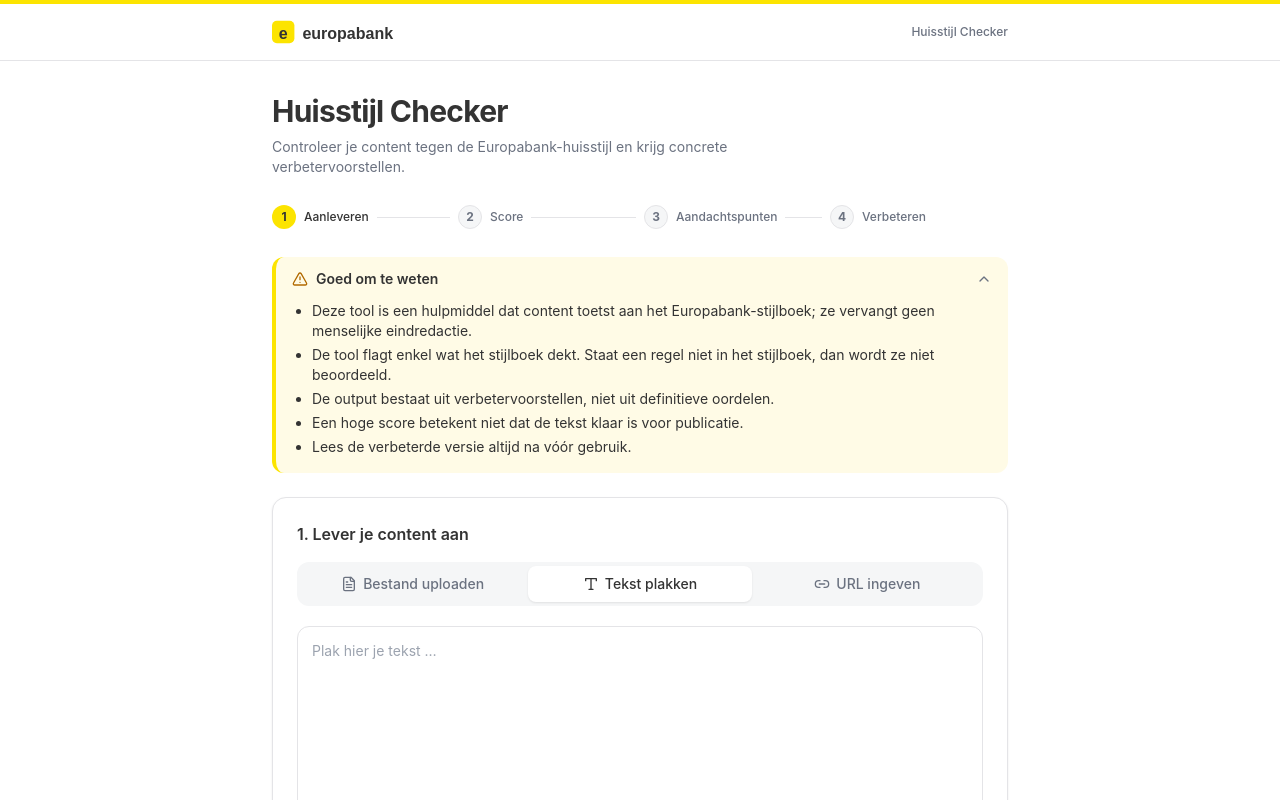
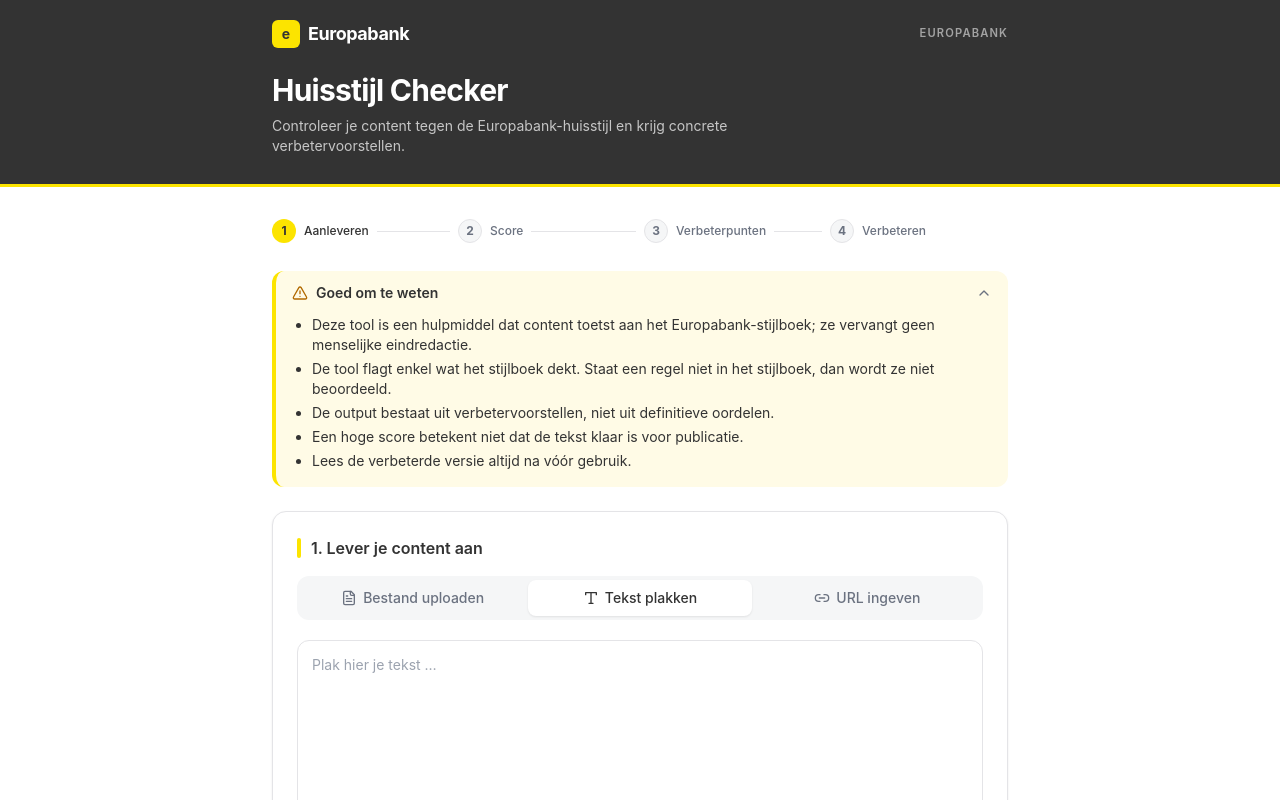
Before and after one commit to aitoolkitbe/eb-huisstijl-checker, a Next.js app: page / in a window 1280 px wide. Shown: the top 800 px of the page. Built offline with nearby package versions, Linux system fonts and the light colour scheme.

Commit message:
Add files via upload

```diff
--- a/app/globals.css
+++ b/app/globals.css
@@ -43,6 +43,22 @@
 *:focus-visible {
   outline: 3px solid var(--eb-ink);
   outline-offset: 2px;
+}
+
+/* Sectiekoppen in kaarten krijgen een geel accentstreepje (eigen look Tool 2). */
+.eb-card h2 {
+  position: relative;
+  padding-left: 14px;
+}
+.eb-card h2::before {
+  content: "";
+  position: absolute;
+  left: 0;
+  top: 0.15em;
+  bottom: 0.15em;
+  width: 4px;
+  border-radius: 2px;
+  background-color: var(--eb-primary);
 }
 
 /* --- Herbruikbare klassen ------------------------------------------------- */
--- a/app/page.tsx
+++ b/app/page.tsx
@@ -100,39 +100,32 @@
 
   return (
     <div className="min-h-screen">
-      {/* Dunne merk-accentbar bovenaan */}
-      <div style={{ height: 4, backgroundColor: "var(--eb-primary)" }} />
-
-      {/* Header */}
-      <header
-        className="sticky top-0 z-10 border-b backdrop-blur"
-        style={{
-          borderColor: "var(--eb-border)",
-          backgroundColor: "rgba(255,255,255,0.85)",
-        }}
-      >
-        <div className="mx-auto flex max-w-3xl items-center justify-between px-4 py-3">
-          <Logo />
-          <span
-            className="hidden text-xs font-medium sm:inline"
-            style={{ color: "var(--eb-muted)" }}
+      {/* Donkere hero-kop met titel; gele accentlijn onderaan */}
+      <header style={{ backgroundColor: "var(--eb-ink)" }}>
+        <div className="mx-auto max-w-3xl px-4 pb-7 pt-5">
+          <div className="mb-6 flex items-center justify-between">
+            <Logo />
+            <span
+              className="text-[0.7rem] font-semibold uppercase tracking-widest"
+              style={{ color: "rgba(255,255,255,0.55)" }}
+            >
+              Europabank
+            </span>
+          </div>
+          <h1 className="text-2xl font-bold tracking-tight text-white sm:text-3xl">
+            {uiText.app.title}
+          </h1>
+          <p
+            className="mt-2 max-w-xl text-sm"
+            style={{ color: "rgba(255,255,255,0.72)" }}
           >
-            {uiText.app.title}
-          </span>
+            {uiText.app.subtitle}
+          </p>
         </div>
+        <div style={{ height: 3, backgroundColor: "var(--eb-primary)" }} />
       </header>
 
       <main className="mx-auto max-w-3xl px-4 py-8">
-        {/* Titelblok */}
-        <div className="mb-7">
-          <h1 className="text-2xl font-bold tracking-tight sm:text-3xl">
-            {uiText.app.title}
-          </h1>
-          <p className="mt-2 max-w-xl text-sm" style={{ color: "var(--eb-muted)" }}>
-            {uiText.app.subtitle}
-          </p>
-        </div>
-
         {/* Stappen-indicator */}
         <Stepper hasResult={hasResult} hasRewrite={rewritten !== null} />
 
@@ -190,23 +183,24 @@
   );
 }
 
-/* --- Header-logo met robuuste fallback ----------------------------------- */
+/* --- Header-logo (lockup voor donkere kop) -------------------------------
+   De kop is donker, dus we tonen een gele 'e'-chip + een WITTE wordmark.
+   Heb je een logo dat geschikt is voor een donkere achtergrond? Plaats het in
+   /public en zet het pad in branding.logo.srcOnDark (zie config/branding.ts). */
 function Logo() {
   const [imgFailed, setImgFailed] = useState(false);
-  const showImage = branding.logo.src && !imgFailed;
-
-  if (showImage) {
+  const darkSrc = branding.logo.srcOnDark;
+  if (darkSrc && !imgFailed) {
     // eslint-disable-next-line @next/next/no-img-element
     return (
       <img
-        src={branding.logo.src}
+        src={darkSrc}
         alt={branding.logo.alt}
         style={{ height: branding.logo.height, width: "auto" }}
         onError={() => setImgFailed(true)}
       />
     );
   }
-  // Fallback: nette tekstbadge als er (nog) geen geldig logobestand is.
   return (
     <span className="inline-flex items-center gap-2" aria-label={branding.logo.alt}>
       <span
@@ -218,7 +212,7 @@
       >
         e
       </span>
-      <span className="text-lg font-bold tracking-tight">
+      <span className="text-lg font-bold tracking-tight text-white">
         {branding.logo.fallbackText}
       </span>
     </span>
@@ -236,7 +230,7 @@
   const steps = [
     { n: 1, label: "Aanleveren", done: true },
     { n: 2, label: "Score", done: hasResult },
-    { n: 3, label: "Aandachtspunten", done: hasResult },
+    { n: 3, label: "Verbeterpunten", done: hasResult },
     { n: 4, label: "Verbeteren", done: hasRewrite },
   ];
   return (
--- a/config/branding.ts
+++ b/config/branding.ts
@@ -54,7 +54,11 @@
   // Pad naar het logobestand in /public. Vervang het bestand of dit pad om
   // het logo te wisselen. Laat 'src' leeg ("") om enkel de tekstnaam te tonen.
   logo: {
-    src: "/logo-europabank.svg", // plaats je logo als /public/logo-europabank.svg
+    src: "/logo-europabank.svg", // logo voor lichte achtergrond (in /public)
+    // Logo voor de DONKERE kop van deze tool. Plaats bv. een witte versie als
+    // /public/logo-europabank-wit.svg en zet hier het pad. Laat leeg ("") om de
+    // ingebouwde tekst-lockup (gele 'e' + witte naam) te tonen.
+    srcOnDark: "",
     alt: "Europabank",
     // Toont deze tekst als er (nog) geen logobestand is.
     fallbackText: "Europabank",
```
